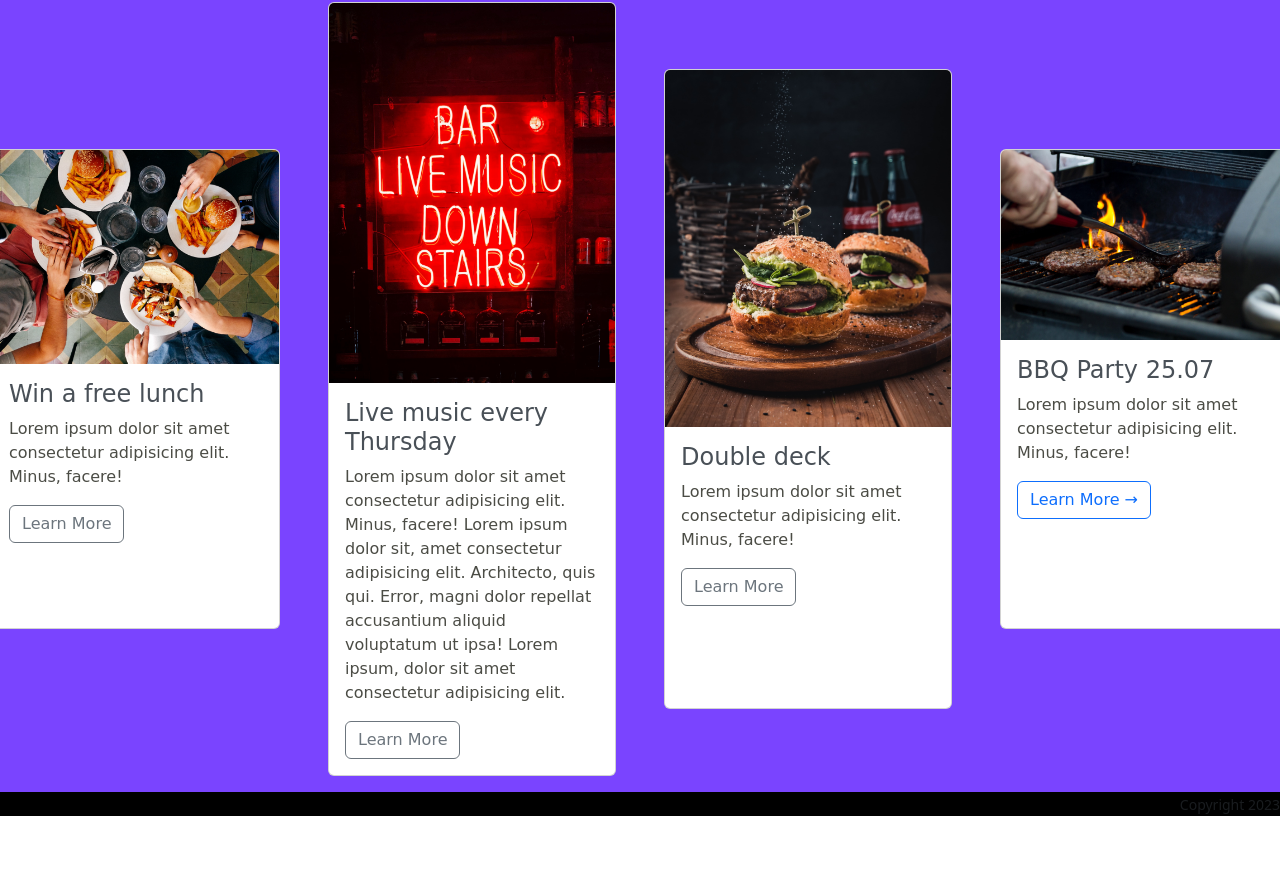
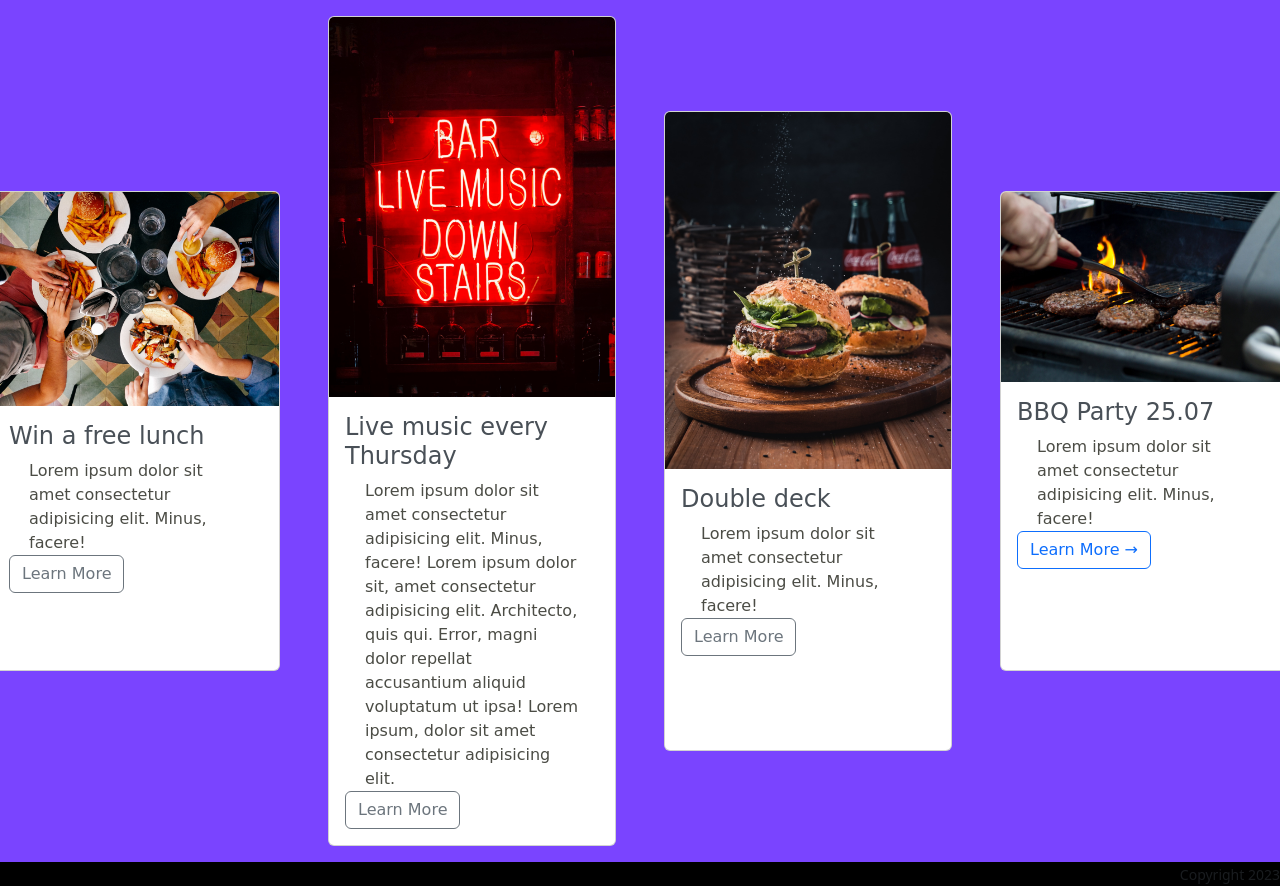
Before and after one commit to SilvaOz/mini-burgers, a website: page src/index.html in a window 1280 px wide. Shown: the part 1650-2536 px from the top of the page. Before the commit the page ends 2466 px from the top, so only its background shows below. Drawn offline with nearby package versions, Linux system fonts and the light colour scheme; a web font is replaced by a local one.

Commit message:
add test

```diff
--- a/src/index.html
+++ b/src/index.html
@@ -98,7 +98,7 @@
           <img src="./images/dan-gold-E6HjQaB7UEA-unsplash.jpg" class="card-img-top" alt="...">
           <div class="card-body">
             <h4 class="card-title text-light-emphasis">Win a free lunch</h4>
-            <p class="card-text">Lorem ipsum dolor sit amet consectetur adipisicing elit. Minus, facere!</p>
+            <p>Lorem ipsum dolor sit amet consectetur adipisicing elit. Minus, facere!</p>
             <a href="#" class="btn btn-outline-secondary">Learn More</a>
           </div>
         </div>
@@ -107,7 +107,7 @@
           <img src="./images/jon-tyson-_j-sUa8lHy4-unsplash.jpg" class="card-img-top" alt="... ">
           <div class="card-body ">
             <h4 class="card-title text-light-emphasis">Live music every Thursday</h4>
-            <p class="card-text">Lorem ipsum dolor sit amet consectetur adipisicing elit. Minus, facere! Lorem ipsum dolor sit, amet consectetur adipisicing elit. Architecto, quis qui. Error, magni dolor repellat accusantium aliquid voluptatum ut ipsa! Lorem ipsum, dolor sit amet consectetur adipisicing elit.</p>
+            <p>Lorem ipsum dolor sit amet consectetur adipisicing elit. Minus, facere! Lorem ipsum dolor sit, amet consectetur adipisicing elit. Architecto, quis qui. Error, magni dolor repellat accusantium aliquid voluptatum ut ipsa! Lorem ipsum, dolor sit amet consectetur adipisicing elit.</p>
             <a href="#" class="btn btn-outline-secondary" >Learn More</a>
           </div>
         </div>
--- a/src/scss/main.scss
+++ b/src/scss/main.scss
@@ -90,6 +90,7 @@ div h3 {
 }
 // Columns text
 div p {
+    margin: 0 20px;
     color: #4b4c45;
 }
 // Footer
```
Also changed, not shown: src/styles/main.css, 1 other file.
